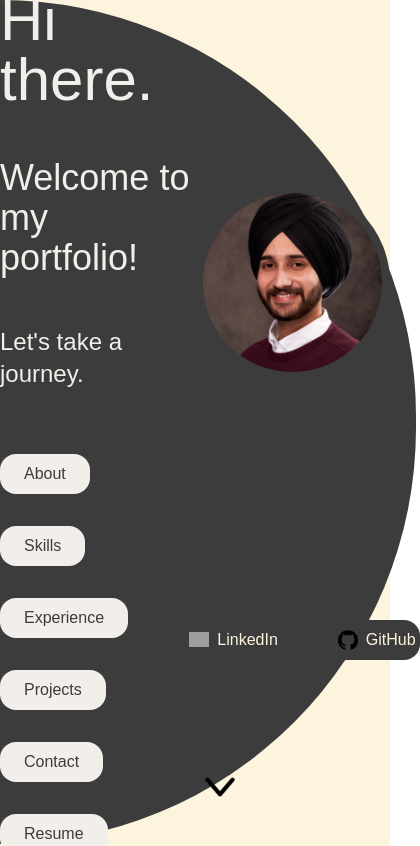
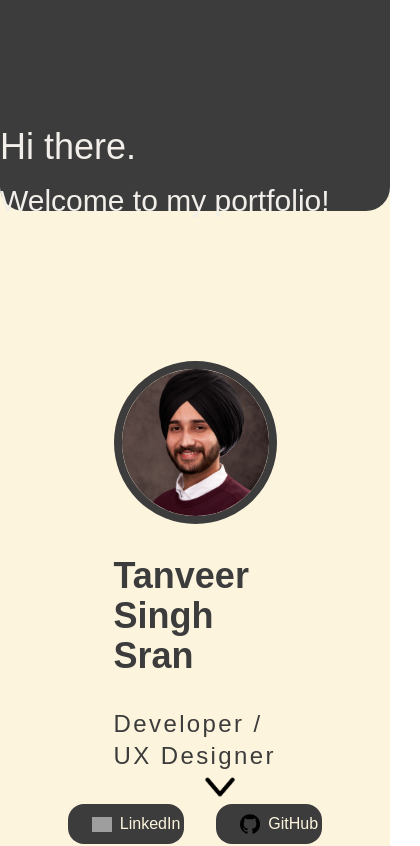
Before and after one commit to tanveersran/portfolio-website, a Next.js app in the folder my-portfolio/: page / in a window 390 px wide. Shown: the top 846 px of the page, 420 px wide, since content can reach past the window. Built offline with nearby package versions, Linux system fonts and the light colour scheme; grey boxes are pictures that could not be loaded.

Commit message:
begin making first section mobile friendly

```diff
--- a/my-portfolio/src/app/page.js
+++ b/my-portfolio/src/app/page.js
@@ -23,15 +23,28 @@ export default function Home() {
       {/* Main Content */}
       <main>
         {/* Landing section */}
-        <section className="flex h-screen w-screen max-w-7xl">
+        <section className="flex flex-col h-screen w-screen px-8 justify-center items-center
+        lg:px-0 lg:flex-row lg:max-w-7xl">
           {/* Background component */}
           <HalfCircleComponent />
-          {/* Left side, animates on load */}
+          {/* Top side, animates on load (visible for mobile screen only) */}
           <motion.div
             initial={{ opacity: 0 }}
             animate={{ opacity: 1 }}
             transition={{ duration: 0.5, delay: 0.35 }}
-            className="flex flex-col text-primary-tinted gap-16 justify-center w-1/2 z-10">
+            className="lg:hidden flex flex-col text-primary-tinted gap-16 justify-center h-1/2 w-screen z-10">
+            <TripleTextHeading
+              title={data.sectionOneTitle}
+              subtitle={data.sectionOneSubtitle}
+              animated
+            />
+          </motion.div>
+          {/* Left side, animates on load (visible for pc screen only) */}
+          <motion.div
+            initial={{ opacity: 0 }}
+            animate={{ opacity: 1 }}
+            transition={{ duration: 0.5, delay: 0.35 }}
+            className="hidden lg:flex flex-col text-primary-tinted gap-16 justify-center w-1/2 z-10">
             <TripleTextHeading
               title={data.sectionOneTitle}
               subtitle={data.sectionOneSubtitle}
@@ -54,8 +67,8 @@ export default function Home() {
             transition={{ duration: 0.55, delay: 0.35 }}
             className="flex flex-col w-1/2 justify-center items-center relative z-10 gap-8">
             <CircularImage src={data.avatarImage} alt={data.avatarImageAlt} />
-            <text className="text-4xl text-primary-dark font-semibold">{data.fullName}</text>
-            <text className="text-2xl text-primary-dark tracking-widest">{data.jobTitle}</text>
+            <span className="text-4xl text-primary-dark font-semibold">{data.fullName}</span>
+            <span className="text-2xl text-primary-dark tracking-widest">{data.jobTitle}</span>
 
             <div className="flex flex-row gap-8">
               <TextImageButton text="LinkedIn" image="/linkedin.png" onClick={() => { window.open("https://www.linkedin.com/in/tanveersran/") }} />
@@ -67,8 +80,8 @@ export default function Home() {
           <motion.div
             initial={{ opacity: 0, y: -50 }}
             animate={{ opacity: 1, y: 0 }}
-            transition={{ duration: 2.0, delay: 0.35}}
-          className="absolute bottom-8 left-1/2 transform -translate-x-1/2"
+            transition={{ duration: 2.0, delay: 0.35 }}
+            className="absolute bottom-8 left-1/2 transform -translate-x-1/2"
           >
             <Image
               src="/down-arrow.png"
--- a/my-portfolio/src/components/TripleTextHeading.js
+++ b/my-portfolio/src/components/TripleTextHeading.js
@@ -5,10 +5,10 @@ import { motion } from "framer-motion";
 */
 const TripleTextHeading = ({ title, subtitle, description }) => {
   return (
-    <div className={"flex flex-col text-left gap-12 "}>
-      <h1 className="text-6xl">{title}</h1>
-      <h2 className="text-4xl">{subtitle}</h2>
-      <p className="text-2xl">{description}</p>
+    <div className={"flex flex-col gap-4 lg:text-left lg:gap-12 "}>
+      <h1 className="text-4xl lg:text-6xl">{title}</h1>
+      <h2 className="text-3xl lg:text-4xl">{subtitle}</h2>
+      <p className="lg:text-2xl">{description}</p>
     </div>
   );
 }
--- a/my-portfolio/src/components/background/HalfCircleComponent.js
+++ b/my-portfolio/src/components/background/HalfCircleComponent.js
@@ -7,8 +7,9 @@ import { motion } from "framer-motion";
 const HalfCircleComponent = () => {
     return (
         <motion.div
-            className="w-1/2 text-primary bg-primary-dark rounded-r-full
-            flex flex-col justify-center px-52 gap-8 absolute top-0 left-0 h-screen -z-1"
+            className="flex absolute top-0 left-0 w-screen bg-primary-dark
+            h-1/4 -z-1 rounded-b-3xl
+            lg:w-1/2 lg:h-screen lg:rounded-r-full lg:rounded-bl-none"
             initial={{ x: "-100%" }}
             animate={{ x: "0" }}
             transition={{ type: "spring", stiffness: 30 }}
```
